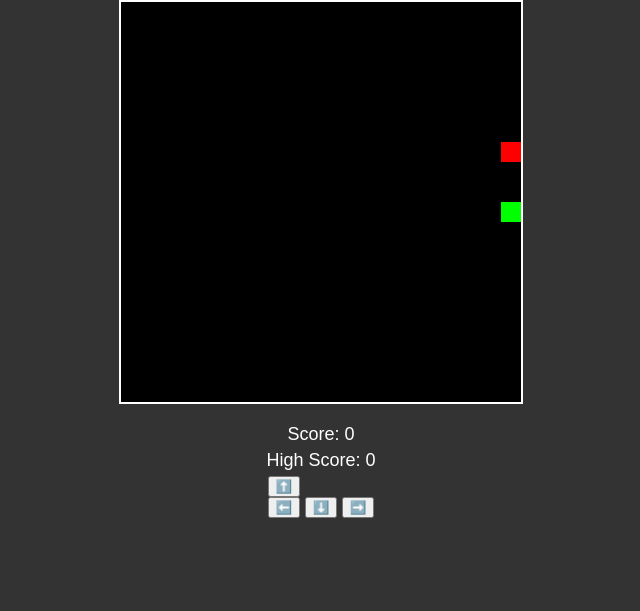
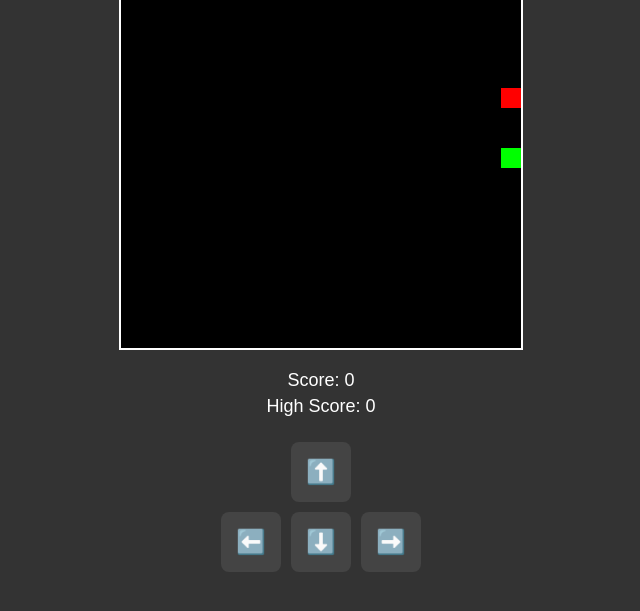
Before and after one commit to SHAIKH-SAMEER-94/snake, a plain HTML site: page index.html in a window 1280 px wide. Shown: the part 181-792 px from the top of the page, without its empty margins (319-959 px from the left). Drawn offline with Linux system fonts and the light colour scheme.

Commit message:
Update style.css

```diff
--- a/style.css
+++ b/style.css
@@ -25,3 +25,31 @@
   margin: 5px 0;
   font-size: 18px;
 }
+
+.controls {
+    margin-top: 20px;
+    display: flex;
+    flex-direction: column;
+    align-items: center;
+    gap: 10px;
+}
+
+.controls div {
+    display: flex;
+    gap: 10px;
+}
+
+.control-btn {
+    width: 60px;
+    height: 60px;
+    font-size: 24px;
+    background-color: #444;
+    color: #fff;
+    border: none;
+    border-radius: 8px;
+    cursor: pointer;
+}
+
+.control-btn:active {
+    background-color: #666;
+}
```
